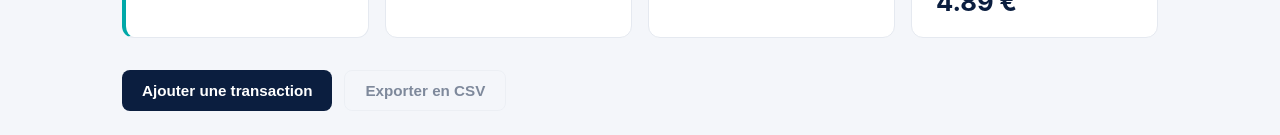
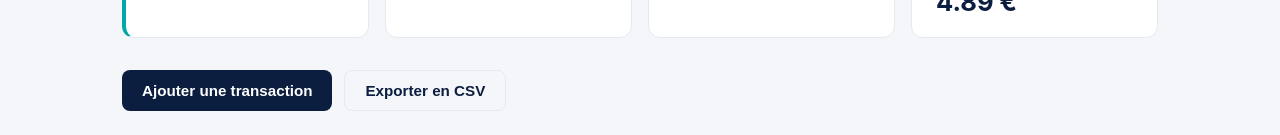
Before and after one commit to Manon-pinto/fintrack-starter, a React (Vite) app: page / in a window 1280 px wide. Shown: the part 178-313 px from the top of the page. Built offline with nearby package versions, Linux system fonts and the light colour scheme.

Commit message:
feat: wire Export CSV button to transactionsToCSV and trigger download

```diff
--- a/src/App.jsx
+++ b/src/App.jsx
@@ -1,6 +1,7 @@
 import React, { useState, useMemo } from 'react';
 import { computeBalance, formatAmount, simpleInterest } from './calculator.js';
 import { seedTransactions } from './seed.js';
+import { transactionsToCSV } from './export-csv.js';
 
 export default function App() {
   const [transactions, setTransactions] = useState(seedTransactions);
@@ -71,7 +72,19 @@ export default function App() {
           <button className="btn btn-primary" onClick={() => setShowForm((s) => !s)}>
             {showForm ? 'Annuler' : 'Ajouter une transaction'}
           </button>
-          <button className="btn btn-ghost" disabled title="À implémenter en J2">
+          <button
+            className="btn btn-ghost"
+            onClick={() => {
+              const csv = transactionsToCSV(transactions);
+              const blob = new Blob([csv], { type: 'text/csv' });
+              const url = URL.createObjectURL(blob);
+              const a = document.createElement('a');
+              a.href = url;
+              a.download = 'transactions.csv';
+              a.click();
+              URL.revokeObjectURL(url);
+            }}
+          >
             Exporter en CSV
           </button>
         </section>
```
